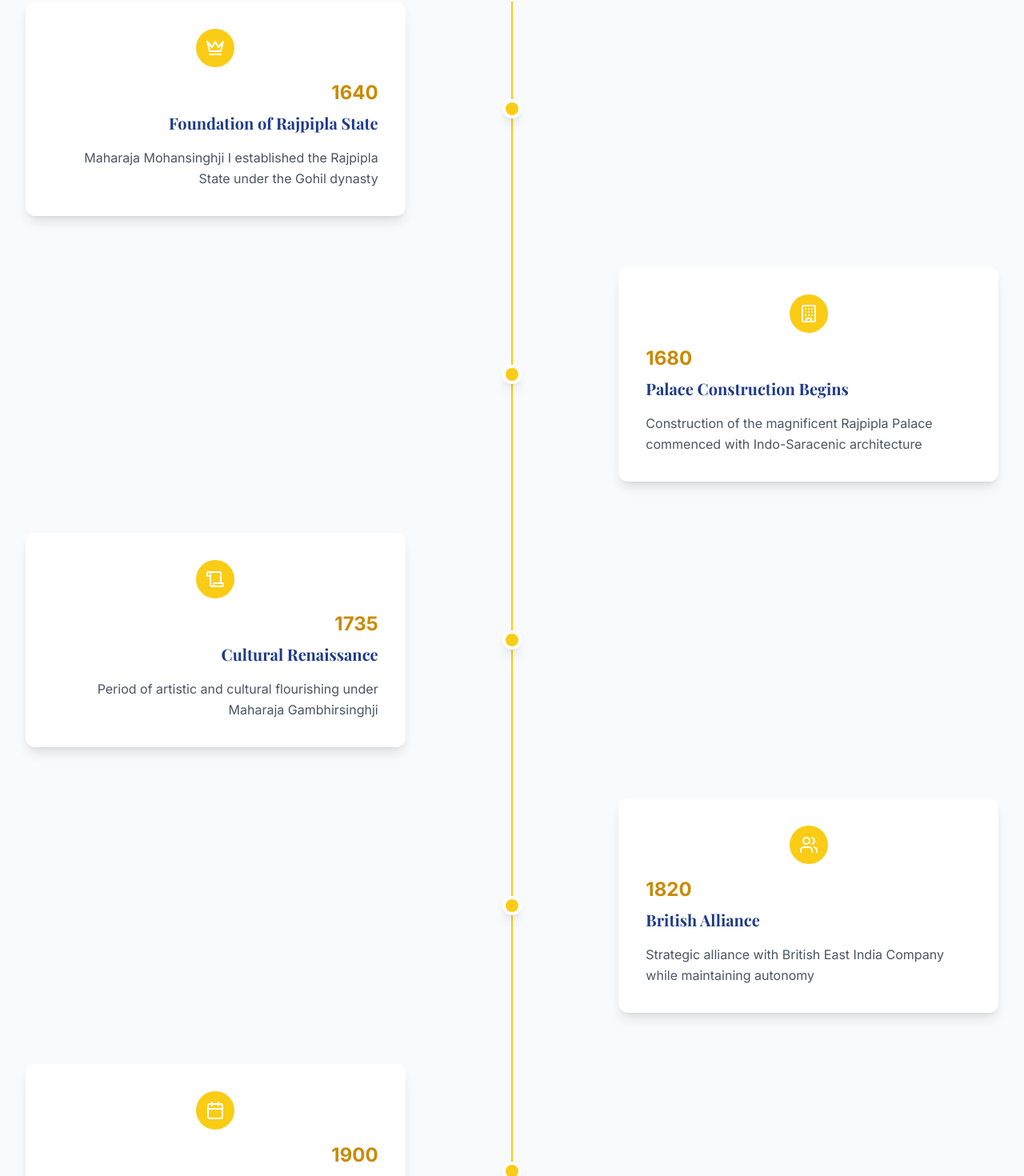
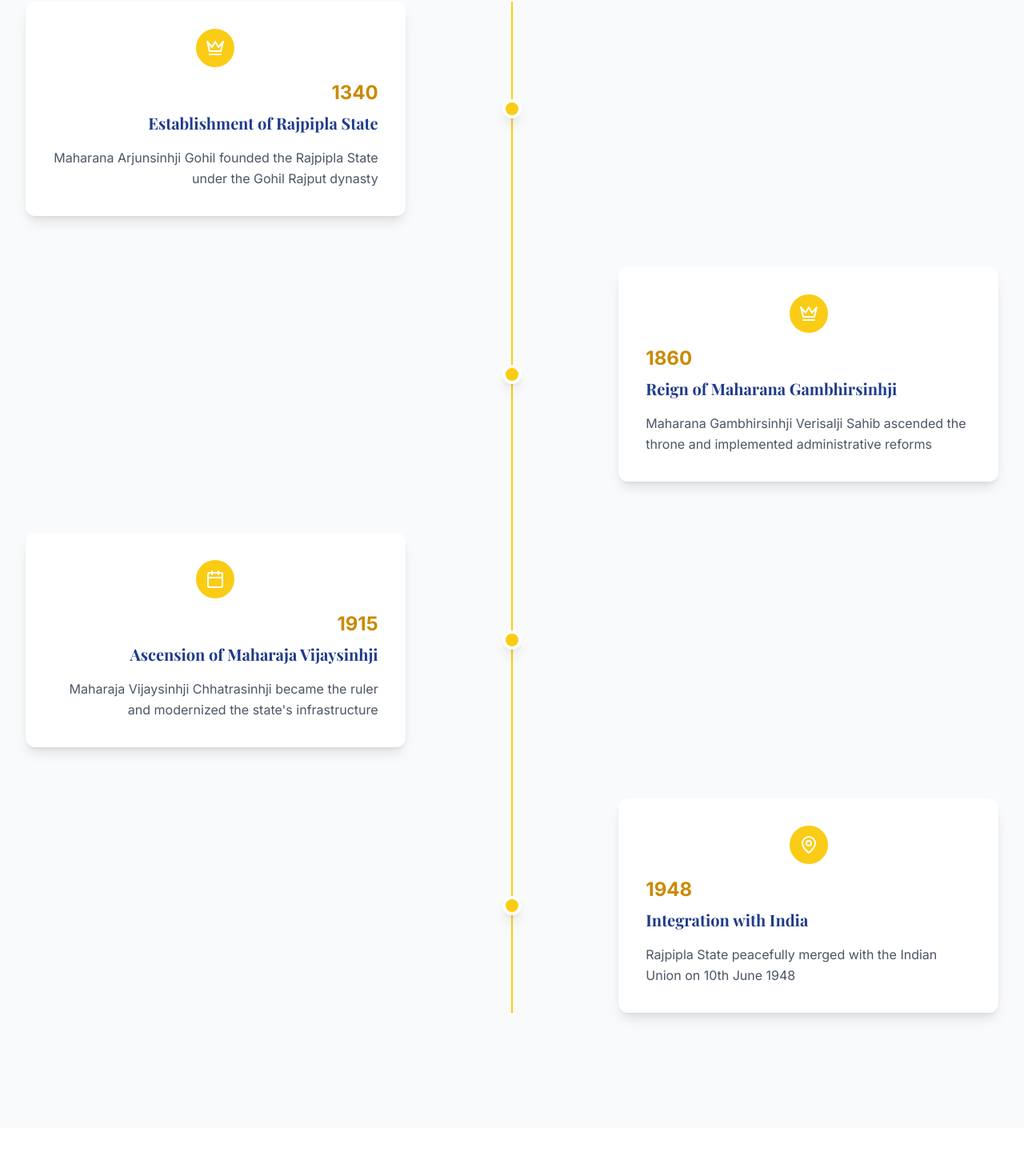
Before and after one commit to cme973233-prog/HERITAGE-EDIT-2, a React (Vite) app: page /heritage in a window 1280 px wide. Shown: the part 718-2188 px from the top of the page at 80% size. Built offline with nearby package versions, Linux system fonts and the light colour scheme.

Commit message:
Update Heritage Archive Timeline

```diff
--- a/src/pages/HeritageArchive.tsx
+++ b/src/pages/HeritageArchive.tsx
@@ -5,39 +5,27 @@ import { Crown, Calendar, MapPin, Users, Scroll, Building } from 'lucide-react';
 const HeritageArchive = () => {
   const timelineEvents = [
     {
-      year: '1640',
-      title: 'Foundation of Rajpipla State',
-      description: 'Maharaja Mohansinghji I established the Rajpipla State under the Gohil dynasty',
+      year: '1340',
+      title: 'Establishment of Rajpipla State',
+      description: 'Maharana Arjunsinhji Gohil founded the Rajpipla State under the Gohil Rajput dynasty',
       icon: Crown
     },
     {
-      year: '1680',
-      title: 'Palace Construction Begins',
-      description: 'Construction of the magnificent Rajpipla Palace commenced with Indo-Saracenic architecture',
-      icon: Building
+      year: '1860',
+      title: 'Reign of Maharana Gambhirsinhji',
+      description: 'Maharana Gambhirsinhji Verisalji Sahib ascended the throne and implemented administrative reforms',
+      icon: Crown
     },
     {
-      year: '1735',
-      title: 'Cultural Renaissance',
-      description: 'Period of artistic and cultural flourishing under Maharaja Gambhirsinghji',
-      icon: Scroll
-    },
-    {
-      year: '1820',
-      title: 'British Alliance',
-      description: 'Strategic alliance with British East India Company while maintaining autonomy',
-      icon: Users
-    },
-    {
-      year: '1900',
-      title: 'Modern Reforms',
-      description: 'Maharaja Vijaysinghji introduced progressive reforms and modernization',
+      year: '1915',
+      title: 'Ascension of Maharaja Vijaysinhji',
+      description: 'Maharaja Vijaysinhji Chhatrasinhji became the ruler and modernized the state\'s infrastructure',
       icon: Calendar
     },
     {
       year: '1948',
       title: 'Integration with India',
-      description: 'Peaceful integration of Rajpipla State into the Indian Union',
+      description: 'Rajpipla State peacefully merged with the Indian Union on 10th June 1948',
       icon: MapPin
     }
   ];
```
